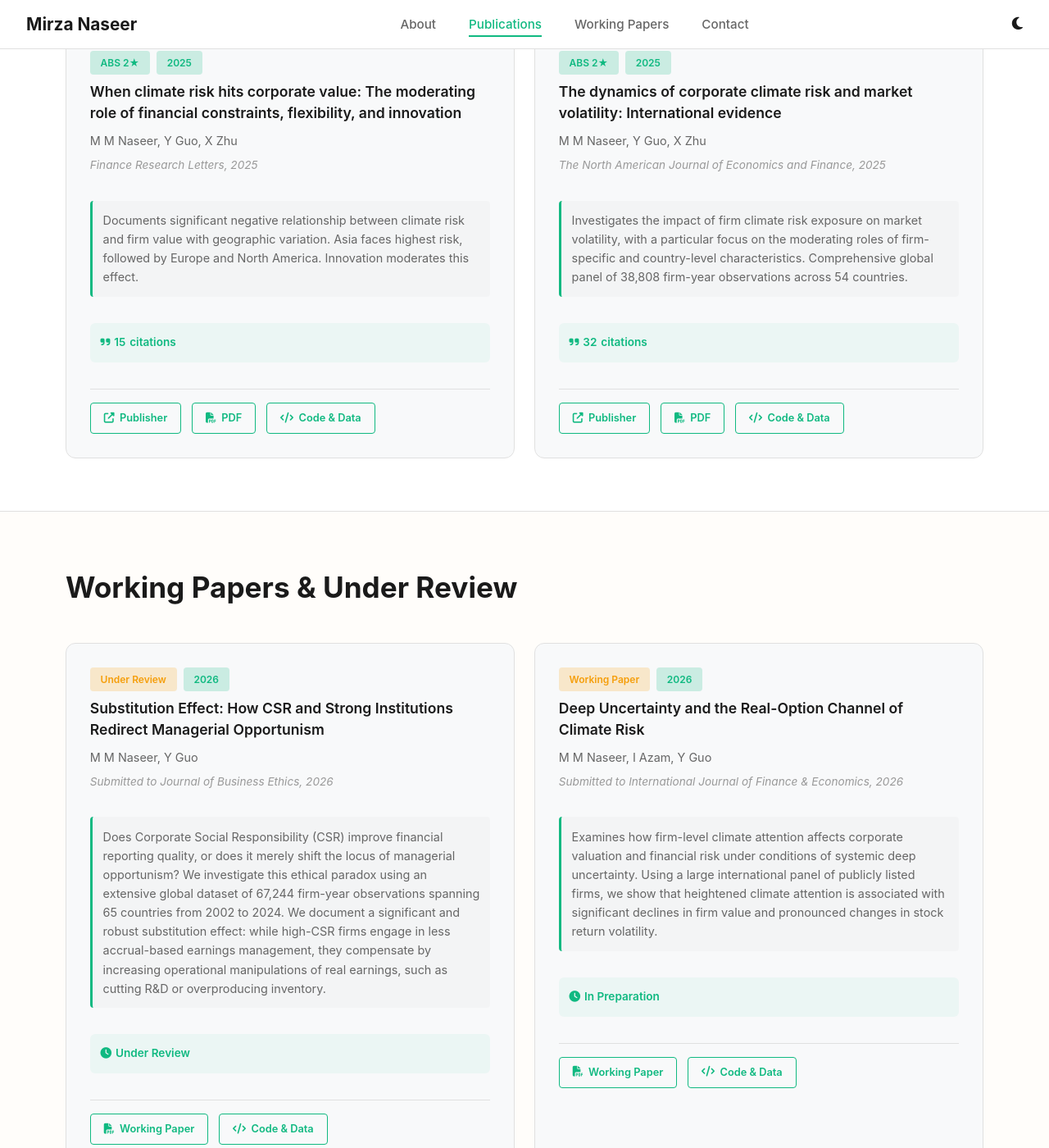
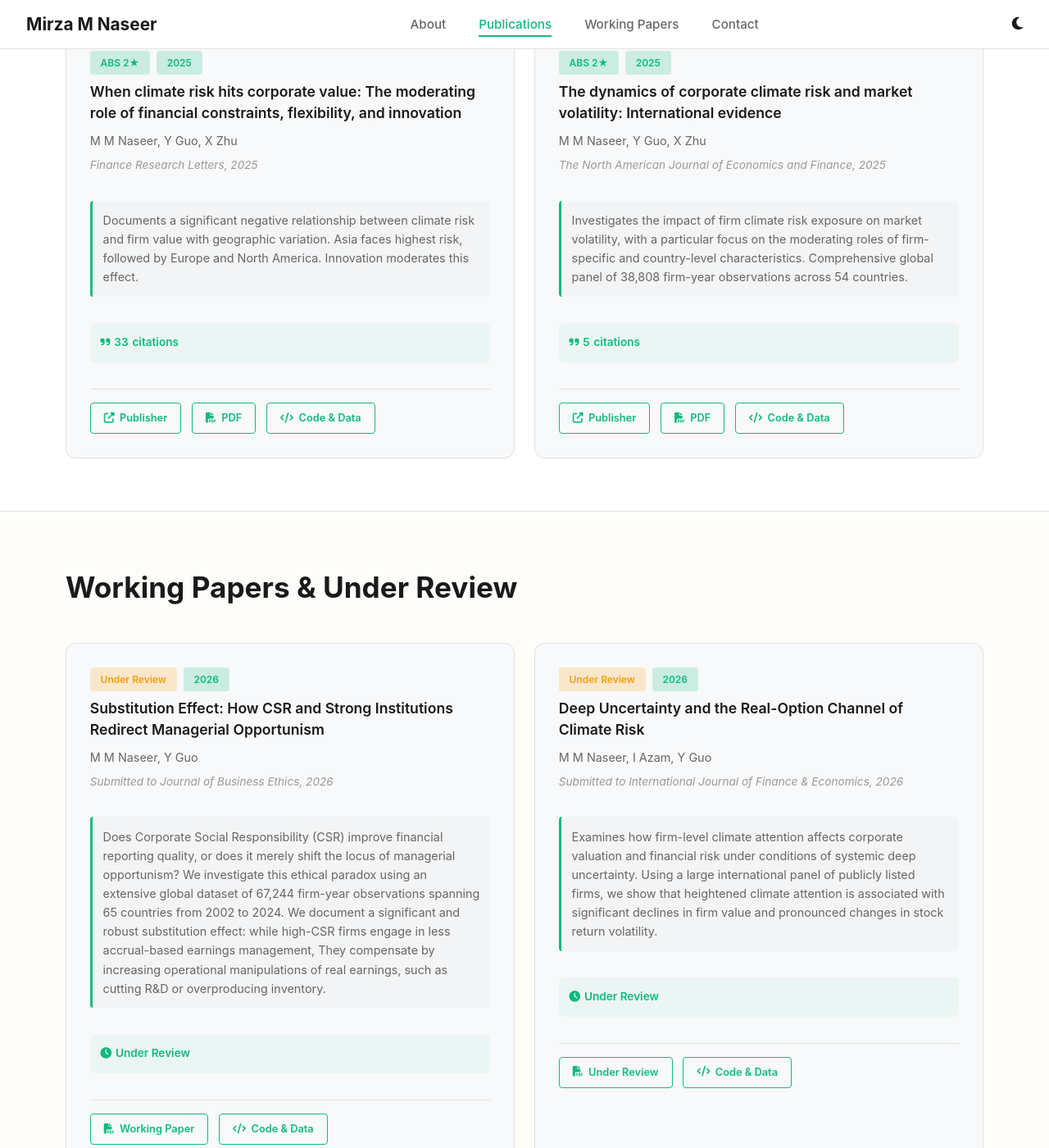
Before and after one commit to mmnaseer/mmnaseer.github.io, a Jekyll site: the page index.html, which Jekyll copies as it is, in a window 1280 px wide and 1400 px high, scrolled down 2418 px. Shown: the whole window at 82% size. Built offline with Jekyll 4.4.1, drawn with Linux system fonts in a browser that asks for light colours; some of the changed text lies outside the part shown.

Commit message:
Update index.html

```diff
--- a/index.html
+++ b/index.html
@@ -609,7 +609,7 @@
     <!-- Navigation -->
     <nav>
         <div class="container">
-            <div class="logo">Mirza Naseer</div>
+            <div class="logo">Mirza M Naseer</div>
             <ul class="nav-links">
                 <li><a href="#about" class="nav-link">About</a></li>
                 <li><a href="#publications" class="nav-link">Publications</a></li>
@@ -628,7 +628,7 @@
             <div class="hero-content">
                 <h1>Climate Finance & ESG Research</h1>
                 <p>Early career researcher, focused on how corporate climate risk, ESG disclosure, and governance shape financial markets.
-                    20+ peer-reviewed publications including papers in ABS 3-rated journals with 700+ citations.</p>
+                    20+ peer-reviewed publications, including papers in ABS 3-rated journals with 700+ citations.</p>
                 <div class="cta-buttons">
                     <a href="#publications" class="btn btn-primary">View Publications</a>
                     <a href="https://scholar.google.com/citations?user=SM0wvw0AAAAJ&hl=en" class="btn btn-secondary" target="_blank">Google Scholar</a>
@@ -816,7 +816,7 @@
                             <p class="pub-journal">Finance Research Letters, 2025</p>
                         </div>
                     </div>
-                    <p class="pub-abstract">Documents significant negative relationship between climate risk and firm value with geographic variation. Asia faces highest risk, followed by Europe and North America. Innovation moderates this effect.</p>
+                    <p class="pub-abstract">Documents a significant negative relationship between climate risk and firm value with geographic variation. Asia faces highest risk, followed by Europe and North America. Innovation moderates this effect.</p>
                     <div class="pub-citations">
                         <div class="citations-count">
                             <i class="fas fa-quote-right"></i>
@@ -896,7 +896,7 @@
                     <p class="pub-abstract">Does Corporate Social Responsibility (CSR) improve financial reporting quality, or does it merely shift the locus of managerial opportunism?
                         We investigate this ethical paradox using an extensive global dataset of 67,244 firm-year observations spanning 65 countries from 2002 to 2024.
                         We document a significant and robust substitution effect: while high-CSR firms engage in less accrual-based earnings management,
-                        they compensate by increasing operational manipulations of real earnings, such as cutting R&D or overproducing inventory.</p>
+                        They compensate by increasing operational manipulations of real earnings, such as cutting R&D or overproducing inventory.</p>
                     <div class="pub-citations">
                         <div class="citations-count">
                             <i class="fas fa-clock"></i>
@@ -918,7 +918,7 @@
                     <div class="pub-header">
                         <div style="flex: 1;">
                             <div class="pub-badges">
-                                <span class="pub-type-badge working">Working Paper</span>
+                                <span class="pub-type-badge working">Under Review</span>
                                 <span class="pub-badge">2026</span>
                             </div>
                             <h3 class="pub-title">Deep Uncertainty and the Real-Option Channel of Climate Risk</h3>
@@ -931,12 +931,12 @@
                     <div class="pub-citations">
                         <div class="citations-count">
                             <i class="fas fa-clock"></i>
-                            <span>In Preparation</span>
+                            <span>Under Review</span>
                         </div>
                     </div>
                     <div class="pub-links">
                         <a href="./papers/pdf/sustainable-finance-pakistan-wp.pdf" class="pub-link">
-                            <i class="fas fa-file-pdf"></i> Working Paper
+                            <i class="fas fa-file-pdf"></i> Under Review
                         </a>
                         <a href="./papers/replication/sustainable-finance-pakistan/" class="pub-link">
                             <i class="fas fa-code"></i> Code & Data
@@ -1046,10 +1046,10 @@
 
             // Placeholder - replace with actual API calls
             const citations = {
-                1: 28,
-                2: 18,
-                3: 15,
-                4: 32
+                1: 96,
+                2: 5,
+                3: 33,
+                4: 5
             };
 
             Object.entries(citations).forEach(([id, count]) => {
```
Also changed, not shown: other parts of index.html (+2 -2 lines).
